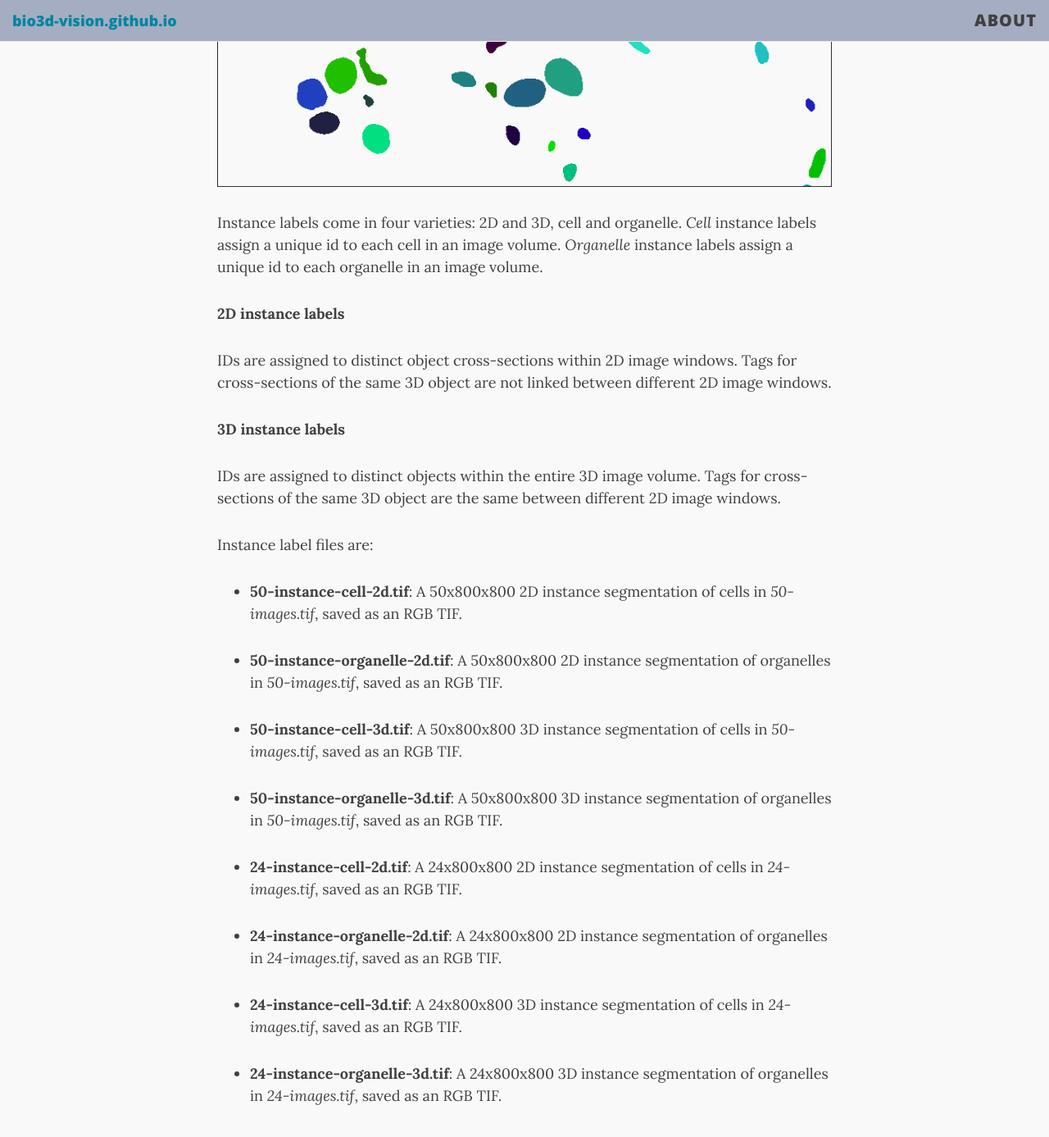
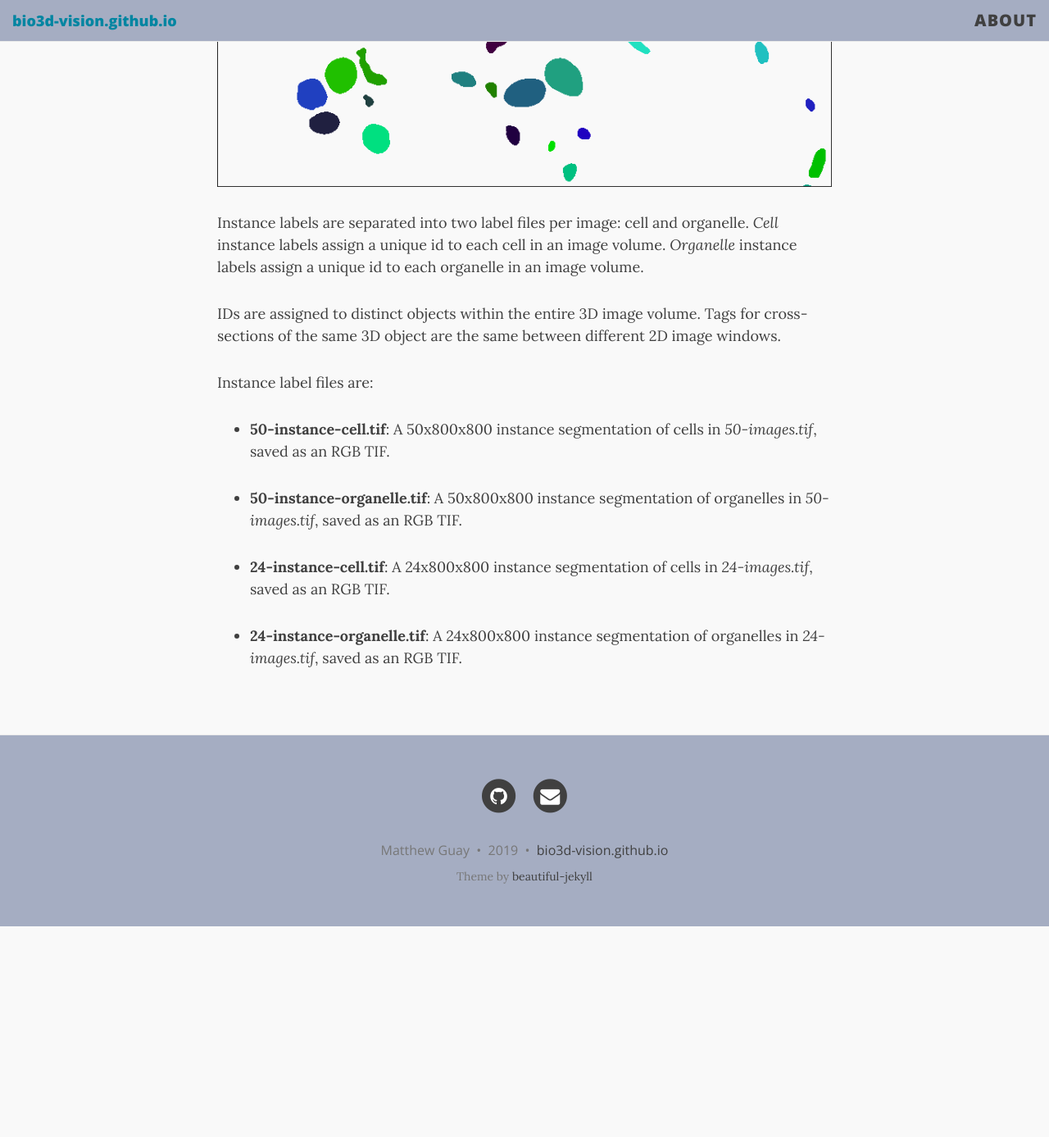
Before and after one commit to bio3d-vision/bio3d-vision.github.io, a Jekyll site: the page built from platelet-description.md, in a window 1280 px wide and 1400 px high, scrolled down 4676 px. Shown: the top 1387 px of the window at 82% size. Built offline with Jekyll 4.4.1, drawn with Linux system fonts in a browser that asks for light colours; nearby versions of some CDN libraries; after the commit the page ends 5806 px from its top, so only the background shows below that.

Commit message:
Removed 2D/3D instance distinction

```diff
--- a/platelet-description.md
+++ b/platelet-description.md
@@ -51,30 +51,16 @@ Semantic label files are:
 
 ![50-instance-organelle-2d.tif, Z=0](media/50-instance-organelle.png)
 
-Instance labels come in four varieties: 2D and 3D, cell and organelle. _Cell_ instance labels assign a unique id to each cell in an image volume. _Organelle_ instance labels assign a unique id to each organelle in an image volume.
-
-**2D instance labels**
-
-IDs are assigned to distinct object cross-sections within 2D image windows. Tags for cross-sections of the same 3D object are not linked between different 2D image windows.
-
-**3D instance labels**
+Instance labels are separated into two label files per image: cell and organelle. _Cell_ instance labels assign a unique id to each cell in an image volume. _Organelle_ instance labels assign a unique id to each organelle in an image volume.
 
 IDs are assigned to distinct objects within the entire 3D image volume. Tags for cross-sections of the same 3D object are the same between different 2D image windows.
 
 Instance label files are:
 
-- **50-instance-cell-2d.tif**: A 50x800x800 2D instance segmentation of cells in _50-images.tif_, saved as an RGB TIF.
+- **50-instance-cell.tif**: A 50x800x800 instance segmentation of cells in _50-images.tif_, saved as an RGB TIF.
 
-- **50-instance-organelle-2d.tif**: A 50x800x800 2D instance segmentation of organelles in _50-images.tif_, saved as an RGB TIF.
+- **50-instance-organelle.tif**: A 50x800x800 instance segmentation of organelles in _50-images.tif_, saved as an RGB TIF.
 
-- **50-instance-cell-3d.tif**: A 50x800x800 3D instance segmentation of cells in _50-images.tif_, saved as an RGB TIF.
+- **24-instance-cell.tif**: A 24x800x800 instance segmentation of cells in _24-images.tif_, saved as an RGB TIF.
 
-- **50-instance-organelle-3d.tif**: A 50x800x800 3D instance segmentation of organelles in _50-images.tif_, saved as an RGB TIF.
-
-- **24-instance-cell-2d.tif**: A 24x800x800 2D instance segmentation of cells in _24-images.tif_, saved as an RGB TIF.
-
-- **24-instance-organelle-2d.tif**: A 24x800x800 2D instance segmentation of organelles in _24-images.tif_, saved as an RGB TIF.
-
-- **24-instance-cell-3d.tif**: A 24x800x800 3D instance segmentation of cells in _24-images.tif_, saved as an RGB TIF.
-
-- **24-instance-organelle-3d.tif**: A 24x800x800 3D instance segmentation of organelles in _24-images.tif_, saved as an RGB TIF.
+- **24-instance-organelle.tif**: A 24x800x800 instance segmentation of organelles in _24-images.tif_, saved as an RGB TIF.
```
Also changed, not shown: index.html (+8 -7 lines), platelet-description.html (+5 -12 lines), scripts/download_and_extract.py (+9 -7 lines), README.md.
